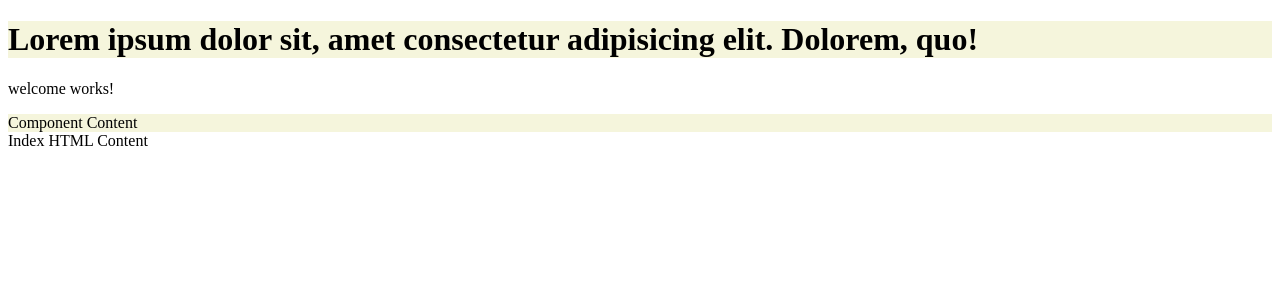
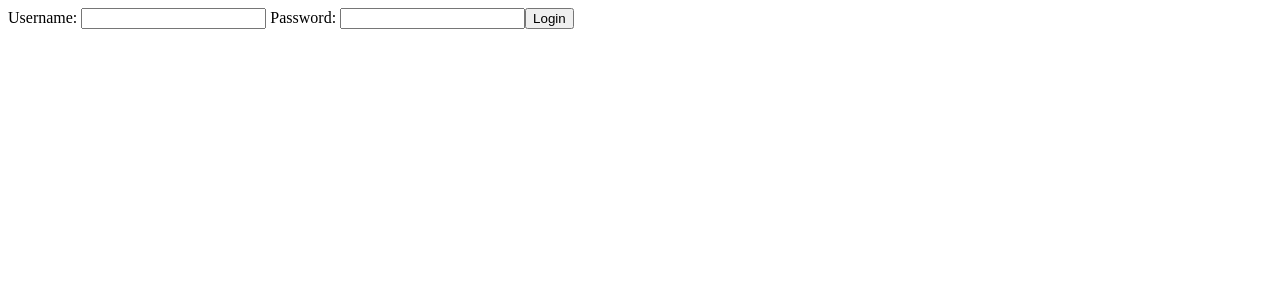
Before and after one commit to rudrakshvats/angularTodoUdemy, an Angular app: page / in a window 1280 px wide. Shown: the top 300 px of the page. Built offline with nearby package versions, Linux system fonts and the light colour scheme.

Commit message:
basic login form

```diff
--- a/src/app/app.component.html
+++ b/src/app/app.component.html
@@ -1,7 +1,8 @@
-<div>
+<!-- <div>
   <h1>
     Lorem ipsum dolor sit, amet consectetur adipisicing elit. Dolorem, quo!
   </h1>
 </div>
-<app-welcome></app-welcome>
-<div>Component Content</div>
+<app-welcome></app-welcome> -->
+<app-login></app-login>
+<!-- <div>Component Content</div> -->
--- a/src/app/app.module.ts
+++ b/src/app/app.module.ts
@@ -4,9 +4,10 @@ import { BrowserModule } from '@angular/platform-browser';
 import { AppRoutingModule } from './app-routing.module';
 import { AppComponent } from './app.component';
 import { WelcomeComponent } from './welcome/welcome.component';
+import { LoginComponent } from './login/login.component';
 
 @NgModule({
-  declarations: [AppComponent, WelcomeComponent],
+  declarations: [AppComponent, WelcomeComponent, LoginComponent],
   imports: [BrowserModule, AppRoutingModule],
   providers: [],
   bootstrap: [AppComponent],
--- a/src/app/login/login.component.html
+++ b/src/app/login/login.component.html
@@ -1 +1,3 @@
-<p>login works!</p>
+Username: <input type="text" name="username" /> Password:
+<input type="password" name="password]" />
+<button>Login</button>
--- a/src/index.html
+++ b/src/index.html
@@ -9,6 +9,6 @@
   </head>
   <body>
     <app-root></app-root>
-    <div>Index HTML Content</div>
+    <!-- <div>Index HTML Content</div> -->
   </body>
 </html>
```
